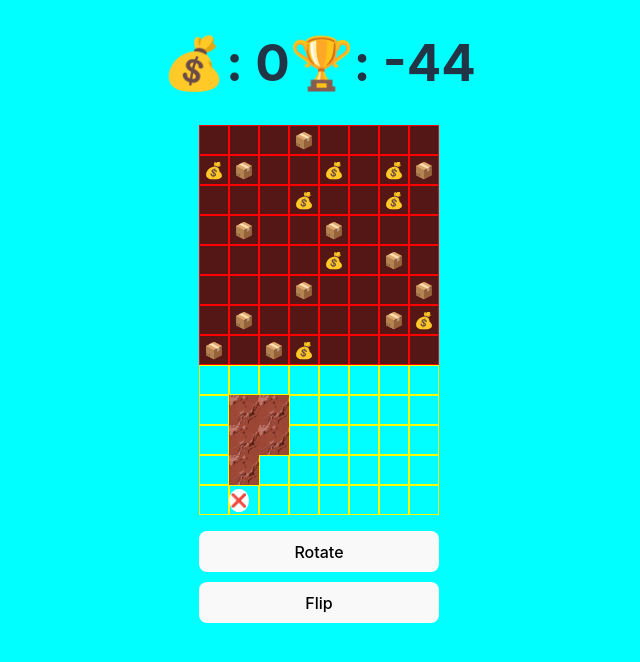
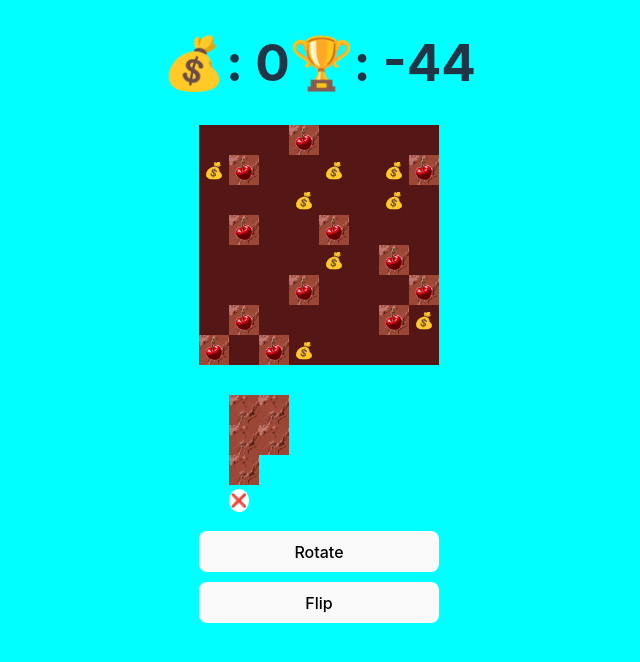
Before and after one commit to marcobaass/piece-of-cake, a React (Vite) app: page / in a window 1280 px wide. Shown: the top 662 px of the page, without its empty margins (321-961 px from the left). Built offline with nearby package versions, Linux system fonts and the light colour scheme.

Commit message:
gameover modal

```diff
--- a/src/components/App/App.jsx
+++ b/src/components/App/App.jsx
@@ -12,13 +12,14 @@ import checkSurround from '../../utils/checkSurround.js';
 import { checkFullBoard } from '../../utils/checkFullBoard.js';
 
 function App() {
-  const [boardCoins] = useState(8);
-  const [boardObjects] = useState(12);
+  const [boardCoins, setBoardCoins] = useState(8);
+  const [boardObjects, setBoardObjects] = useState(12);
   const [coins, setCoins] = useState(0);
   const [score, setScore] = useState(boardCoins + boardObjects - 8 * 8);
   const [cells, setCells] = useState({})
   const [boardState, setBoardState] = useState([]);
   const [gameEnded, setGameEnded] = useState(false);
+  const [restart, setRestart] = useState(false);
   const draggingStates = useRef(false);
   const isValid = useRef(false);
   const dragCoordinatesRef = useRef({ x: 1, y: 9 });
@@ -30,6 +31,8 @@ function App() {
   const [showRerollPrompt, setShowRerollPrompt] = useState(false);
 
   const objectsRef = useRef([]);
+
+  const dialogRef = useRef(null);
 
   const handleStartDragging = () => {
     draggingStates.current = true;
@@ -105,6 +108,20 @@ function App() {
     });
   };
 
+  const handlePlayAgain = () => {
+    dialogRef.current.close();
+    setGameEnded(false);
+    setCoins(0);
+    setScore(0);
+    setCells({});
+    setBoardState([]);
+    setBoardState ([]);
+    setCells({});
+    setBoardCoins(8);
+    setBoardObjects(12);
+    setRestart(true);
+  };
+
 
 
   return (
@@ -149,6 +166,8 @@ function App() {
           setScore={setScore}
           boardState={boardState}
           setShape={setShape}
+          handlePlayAgain={handlePlayAgain}
+          dialogRef={dialogRef}
         />
       )}
     </div>
--- a/src/components/Board/Board.jsx
+++ b/src/components/Board/Board.jsx
@@ -31,7 +31,7 @@ export default function Board({
     placeItems(initialBoard, 'coin', boardCoins);   // Place 8 coins
     placeItems(initialBoard, 'object', boardObjects);// Place 12 objects
     setBoardState(initialBoard);
-  }, []);
+  }, [boardCoins]);
 
 
   const createFullGrid = () => {
@@ -91,7 +91,7 @@ export default function Board({
               >
                 {/* Zeige das Item innerhalb der Zelle an */}
                 {cell.type === 'object'
-                  ? '📦'
+                  ? <div className={styles.cherrys} ></div>
                   : cell.type === 'coin'
                   ? '💰'
                   : ''}
--- a/src/components/Board/Board.module.css
+++ b/src/components/Board/Board.module.css
@@ -33,7 +33,7 @@
 .boardCell {
   box-sizing: border-box;
   display: flex;
-  border: 1px solid red;
+  /* border: 1px solid red; */
   justify-content: center;
   align-items: center;
   width: var(--cell-size);
@@ -41,10 +41,23 @@
   background-color: hsl(0, 59%, 21%);
 }
 
+.cherrys {
+  box-sizing: border-box;
+  display: flex;
+  /* border: 1px solid red; */
+  justify-content: center;
+  align-items: center;
+  width: var(--cell-size);
+  height: var(--cell-size);
+  background-image: url('../../assets/illus/chocolateCherryTop.png');
+  background-position: center;
+  background-size: contain;
+}
+
 .offCell {
   box-sizing: border-box;
   display: flex;
-  border: 1px solid rgb(255, 251, 0);
+  /* border: 1px solid rgb(255, 251, 0); */
   justify-content: center;
   align-items: center;
   width: var(--cell-size);
--- a/src/components/GameEnd/GameEnd.jsx
+++ b/src/components/GameEnd/GameEnd.jsx
@@ -1,12 +1,18 @@
 import PropTypes from 'prop-types';
 import { checkFullBoard } from '../../utils/checkFullBoard';
-import { useEffect } from 'react';
+import { useEffect, useRef } from 'react';
+import styles from './GameEnd.module.css'
 
-export default function GameEnd({gameEnded, coins, score, boardState, setScore}) {
+export default function GameEnd({gameEnded, coins, score, boardState, setScore, handlePlayAgain, dialogRef}) {
 
   console.log('Score und Coins in GameEnd' ,score, coins)
 
-
+  useEffect(() => {
+    if (gameEnded && dialogRef.current) {
+      // Zeigt das Dialog-Modal an
+      dialogRef.current.showModal();
+    }
+  }, [gameEnded]);
 
   useEffect(() => {
     if (checkFullBoard(boardState)) {
@@ -23,10 +29,11 @@ export default function GameEnd({gameEnded, coins, score, boardState, setScore})
   return (
     <>
       {gameEnded && (
-        <>
+        <dialog ref={dialogRef} className={styles.dialogContainer}>
           <h1>GAME OVER</h1>
           <h2>Your Score: {score}</h2>
-        </>
+          <button onClick={handlePlayAgain}>Play Again</button>
+        </dialog>
       )}
     </>
   );
@@ -39,4 +46,6 @@ GameEnd.propTypes = {
   boardState: PropTypes.array.isRequired,
   setGameEnded: PropTypes.func.isRequired,
   setScore: PropTypes.func.isRequired,
+  handlePlayAgain: PropTypes.func.isRequired,
+  dialogRef: PropTypes.object.isRequired
 }
--- /dev/null
+++ b/src/components/GameEnd/GameEnd.module.css
@@ -0,0 +1,8 @@
+.dialogContainer {
+  display: grid;
+  justify-items: center;
+  border-radius: 1rem;
+  background-color: whitesmoke;
+  border: 2px solid black;
+  box-shadow: 4px 4px 8px 0px black;
+}
```
Also changed, not shown: src/assets/illus/cheryTransparent.png (added), src/assets/illus/chocolateCherryTop.png (added).
